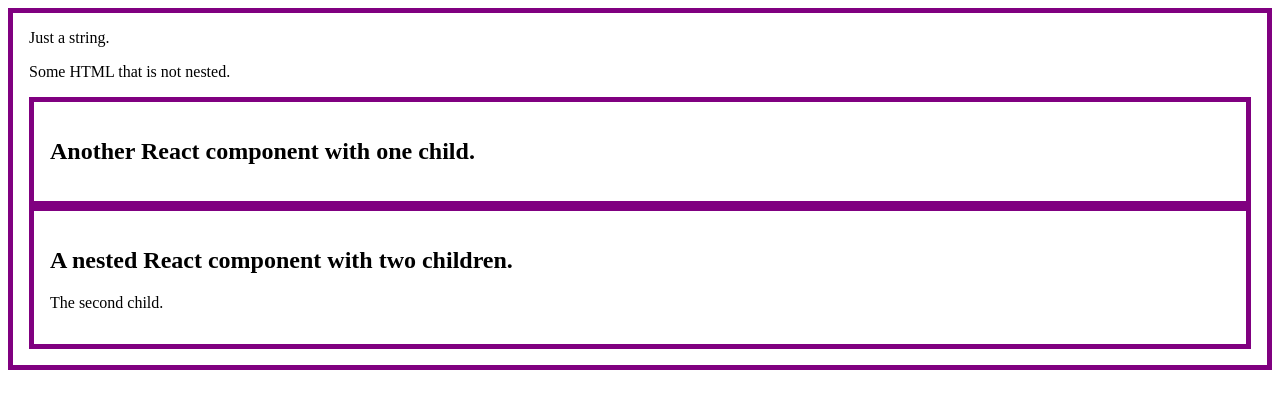
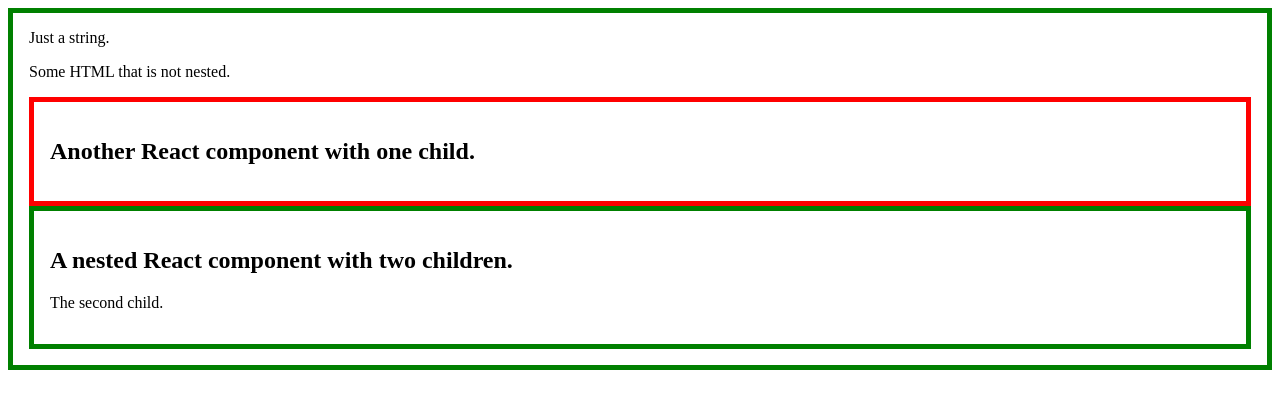
Before and after one commit to ipeke94/react-ts-test, a React (Create React App) app in the folder mreact-ts/: page / in a window 1280 px wide. Shown: the top 408 px of the page. Built offline with nearby package versions, Linux system fonts and the light colour scheme.

Commit message:
Added style props to children component

```diff
--- a/mreact-ts/src/Children.tsx
+++ b/mreact-ts/src/Children.tsx
@@ -1,16 +1,16 @@
 /*
- * JSX.Element;
+ * JSX.Element; // Single object not supported arrays
  * JSX.Element | JSX.Element[];
- * React.ReactNode;
- * React.ReactChildren;
+ * React.ReactNode; -> support html elements, portals etc (React.ReactChild |  React..ReactChild[]  subset of ReactNode)
+ * React.ReactChildren; (it is not a type || built in to JS library ||  bunch of utility methods working with react children || it has bunch of helper methods )
  * React.ReactChild[];
  */
 
- type BoxProps = { children: React.ReactChild[] };
+ type BoxProps = { children: React.ReactNode, style?: React.CSSProperties };
 
- const Box = ({ children }: BoxProps) => {
+ const Box = ({ children , style = {}}: BoxProps ) => {
    return (
-     <section style={{ padding: "1em", border: "5px solid purple" }}>
+     <section style={{ padding: "1em", border: "5px solid green", ...style }}>
        {children}
      </section>
    );
@@ -21,7 +21,7 @@ function Children() {
      <Box>
        Just a string.
        <p>Some HTML that is not nested.</p>
-       <Box>
+       <Box style={{borderColor: 'red'}}>
          <h2>Another React component with one child.</h2>
        </Box>
        <Box>
```
